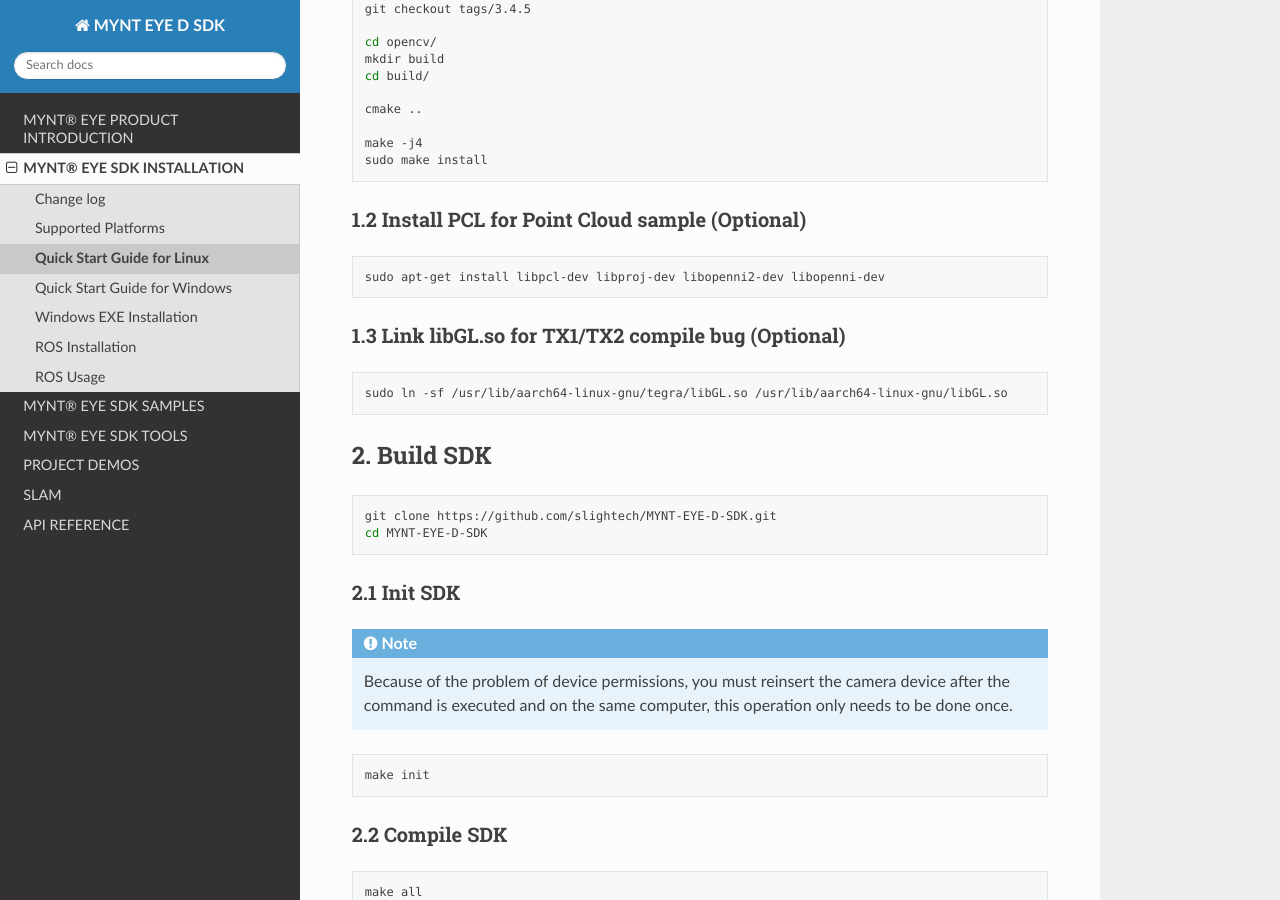
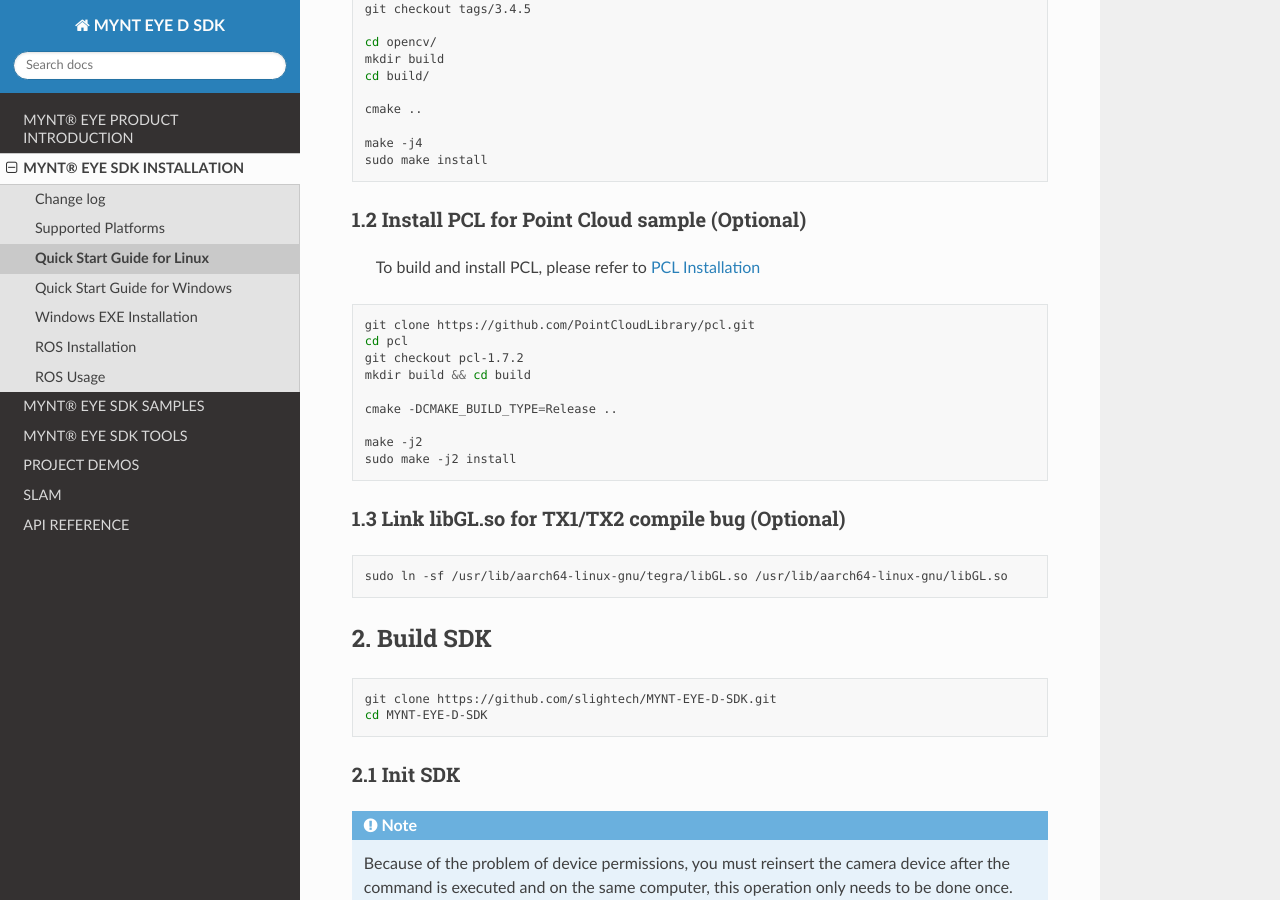
Before and after one commit to slightech/MYNT-EYE-D-SDK, a Sphinx documentation site: the page built from docs/installation/build_linux.rst, in a window 1280 px wide and 900 px high, scrolled down 765 px. Built offline with Sphinx 7.4.7 and the Read the Docs theme 2.0.0, drawn with Linux system fonts in a browser that asks for light colours.

Commit message:
docs(*):add pcl installation

```diff
--- a/docs/installation/build_linux.rst
+++ b/docs/installation/build_linux.rst
@@ -54,9 +54,19 @@
 1.2 Install PCL for Point Cloud sample (Optional)
 ~~~~~~~~~~~~~~~~~~~~~~~~~~~~~~~~~~~~~~~~~~~~~~~~~
 
+    To build and install PCL, please refer to `PCL Installation <http://www.pointclouds.org/documentation/tutorials/compiling_pcl_posix.php>`__
+
 .. code-block:: bash
 
-   sudo apt-get install libpcl-dev libproj-dev libopenni2-dev libopenni-dev
+  git clone https://github.com/PointCloudLibrary/pcl.git
+  cd pcl
+  git checkout pcl-1.7.2
+  mkdir build && cd build
+
+  cmake -DCMAKE_BUILD_TYPE=Release ..
+
+  make -j2
+  sudo make -j2 install
 
 1.3 Link libGL.so for TX1/TX2 compile bug (Optional)
 ~~~~~~~~~~~~~~~~~~~~~~~~~~~~~~~~~~~~~~~~~~~~~~~~~~~~
```
